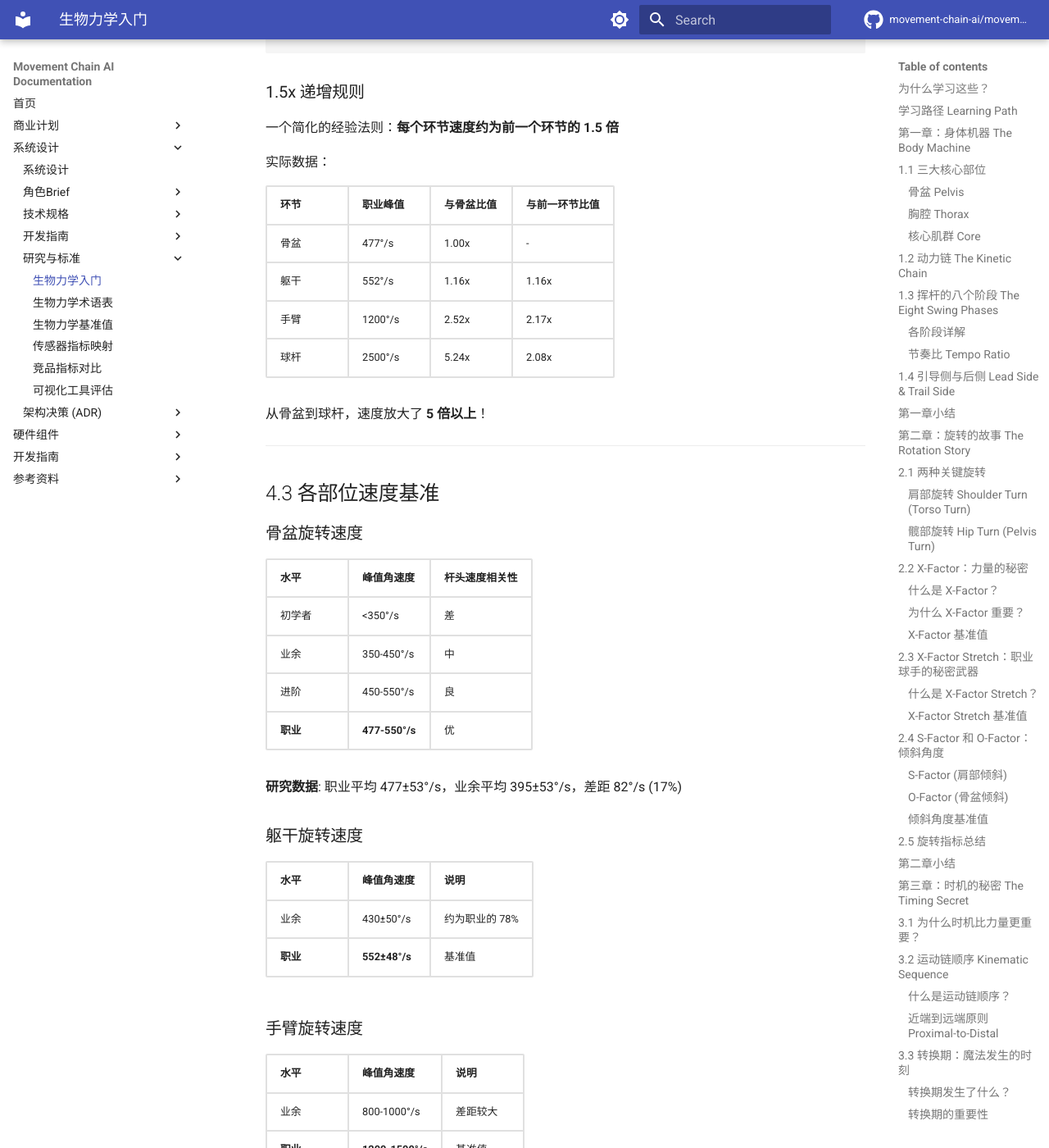
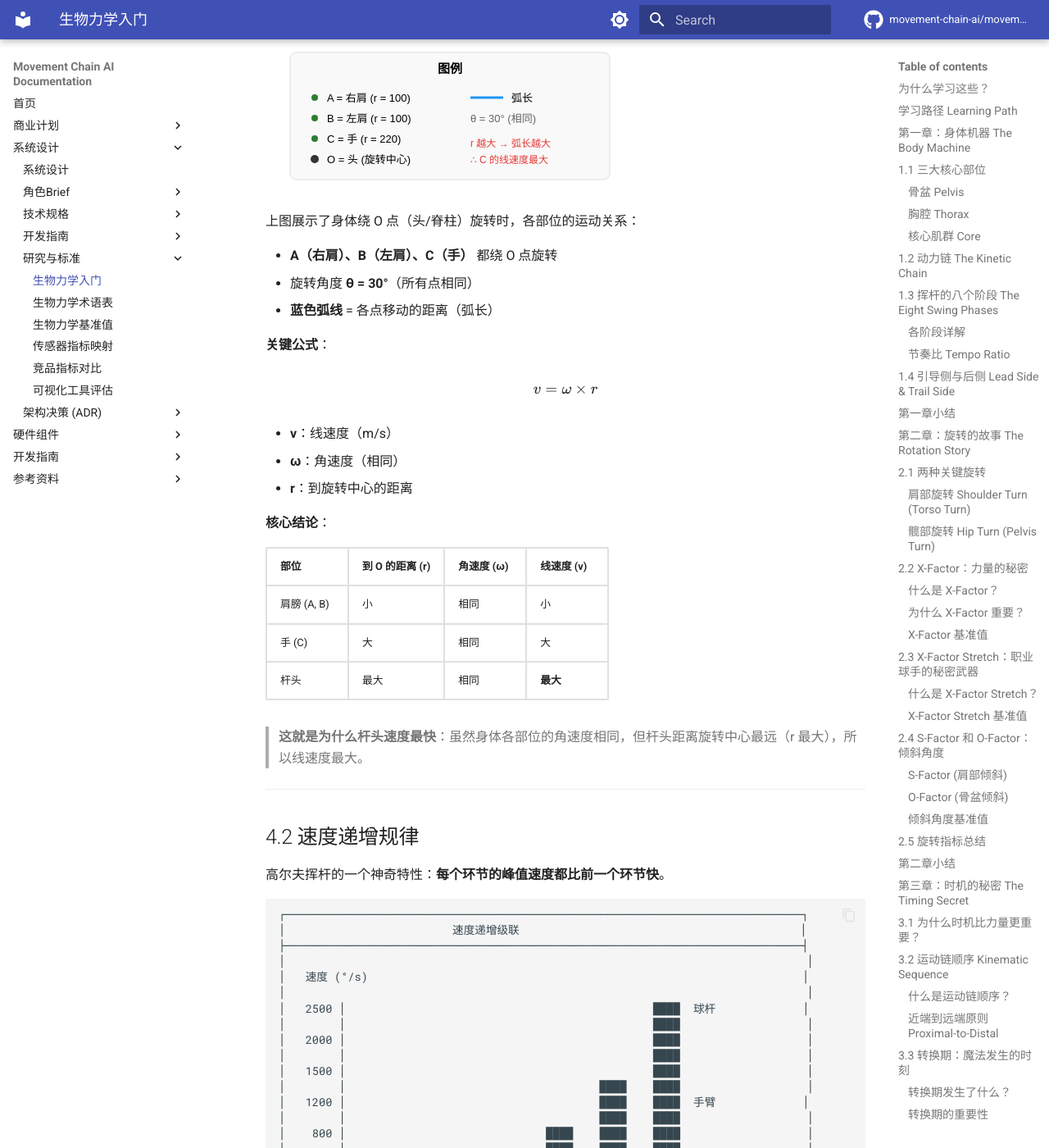
Before and after one commit to movement-chain-ai/movement-chain-docs, an MkDocs documentation site: the page built from docs/zh/design/research/biomechanics-101.md, in a window 1280 px wide and 1400 px high, scrolled down 19085 px. Shown: the whole window at 82% size. Built offline with MkDocs 1.6.1 and Material for MkDocs 9.7.7, drawn with Linux system fonts in a browser that asks for light colours; comment, search, counter and statistics services are not loaded; the version menu is left out; some of the changed text lies outside the part shown.

Commit message:
docs: 添加角速度示意图和公式说明

```diff
--- a/docs/zh/design/research/biomechanics-101.md
+++ b/docs/zh/design/research/biomechanics-101.md
@@ -738,12 +738,52 @@ X-Factor 代表了你在上杆顶点时**躯干被"拧紧"的程度**。
 
 **角速度 (Angular Velocity)** = 旋转的快慢，单位是 **度/秒 (°/s)**
 
+### 公式
+
+$$
+\omega = \frac{\Delta\theta}{\Delta t}
+$$
+
+- **ω** (omega)：角速度
+- **Δθ**：转过的角度
+- **Δt**：所用时间
+
 简单类比：
 
 - 线速度告诉你"走多快"（米/秒）
 - 角速度告诉你"转多快"（度/秒）
 
 一个每秒转 360° 的物体 = 每秒转一圈
+
+### 角速度与线速度的关系
+
+![角速度示意图](../../images/angular-velocity-diagram.svg)
+
+上图展示了身体绕 O 点（头/脊柱）旋转时，各部位的运动关系：
+
+- **A（右肩）、B（左肩）、C（手）** 都绕 O 点旋转
+- 旋转角度 **θ = 30°**（所有点相同）
+- **蓝色弧线** = 各点移动的距离（弧长）
+
+**关键公式**：
+
+$$
+v = \omega \times r
+$$
+
+- **v**：线速度（m/s）
+- **ω**：角速度（相同）
+- **r**：到旋转中心的距离
+
+**核心结论**：
+
+| 部位 | 到 O 的距离 (r) | 角速度 (ω) | 线速度 (v) |
+|------|----------------|------------|------------|
+| 肩膀 (A, B) | 小 | 相同 | 小 |
+| 手 (C) | 大 | 相同 | 大 |
+| 杆头 | 最大 | 相同 | **最大** |
+
+> **这就是为什么杆头速度最快**：虽然身体各部位的角速度相同，但杆头距离旋转中心最远（r 最大），所以线速度最大。
 
 ---
 
```
Also changed, not shown: docs/zh/images/angular-velocity-diagram.svg (added).
